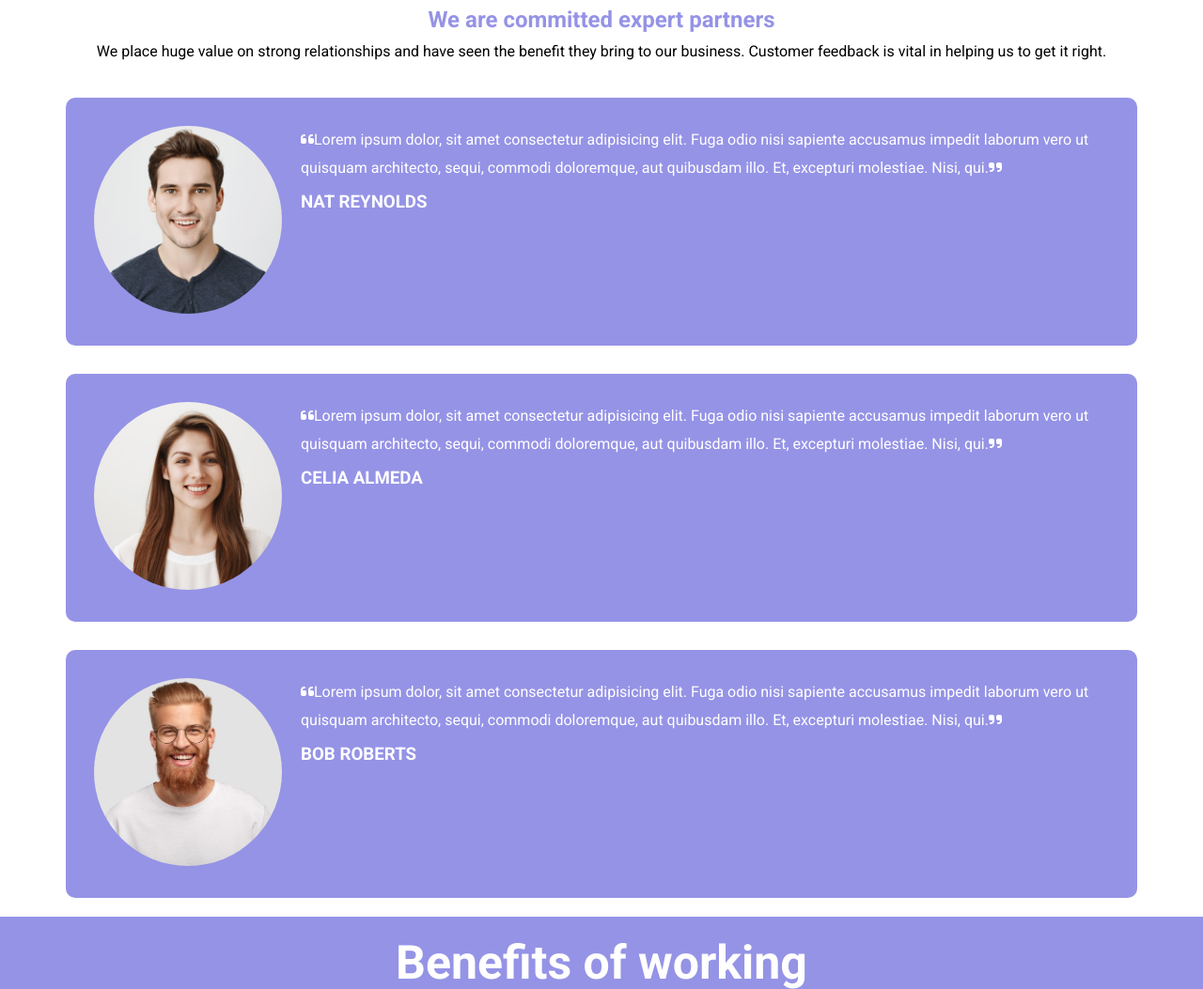
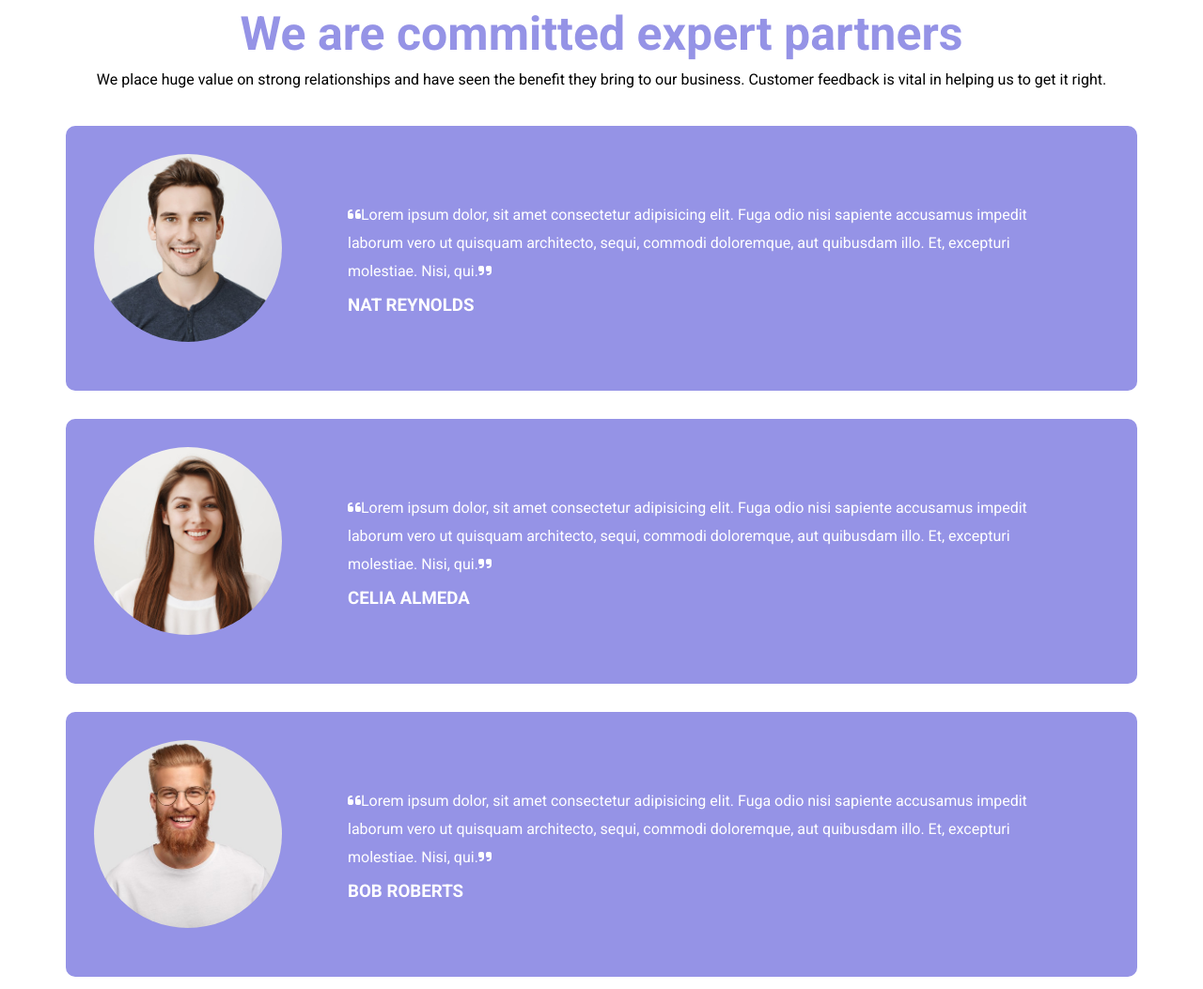
Before and after one commit to pierobramanti/htmlcss-responsive-layout, a plain HTML site: page index.html in a window 1280 px wide. Shown: the part 1660-2713 px from the top of the page at 94% size. Drawn offline with Linux system fonts and the light colour scheme; a web font is replaced by a local one.

Commit message:
[UPD] inserted detayls

```diff
--- a/css/style.css
+++ b/css/style.css
@@ -4,10 +4,12 @@
     box-sizing: border-box;
 }
 
+
 /* BODY */
 
 body{
     font-family: "Roboto";
+
 }
 
 
@@ -316,4 +318,8 @@ body{
         position: absolute;
         bottom: 2px;
     }
+
+    .testimonial-quote{
+        padding: 50px 50px;
+    }
 }
--- a/index.html
+++ b/index.html
@@ -14,7 +14,7 @@
 <body>
  <!-- HEADER -->
    <header class="bg-color-blue">
-        <div class="container-h">
+        <div class="container-h ">
             <div class="row">
                 <div class="col-header flex start padding-20">
                     <div class="content-h flex align-items-center">
@@ -122,7 +122,7 @@
             <div class="col-100 mg-top-30">
                 <div class="content text-align-center mg-0">
                         <h3 class="margin-10">TESTIMONIALS</h3>
-                        <h2 class="margin-10 color-violet">We are committed expert partners</h2>
+                        <h2 class="margin-10 color-violet size-50">We are committed expert partners</h2>
                         <p class="margin-10">We place huge value on strong relationships and have seen the benefit they bring to our business. Customer feedback is vital in helping us to get it right.</p>
                 </div>
             </div>
@@ -131,7 +131,7 @@
                     <div class="pic-testimonial margin-10">
                         <img src="./img/testimonial1.jpg" alt="testimonial1">
                     </div>
-                    <div>
+                    <div class="testimonial-quote">
                     <p class="color-white margin-10 line-height"><i class="fa-solid fa-quote-left"></i>Lorem ipsum dolor, sit amet consectetur adipisicing
                         elit. Fuga odio nisi sapiente accusamus impedit laborum vero ut quisquam architecto, sequi,
                         commodi doloremque, aut quibusdam illo. Et, excepturi molestiae. Nisi, qui.<i class="fa-solid fa-quote-right"></i></p>
@@ -144,7 +144,7 @@
                     <div class="pic-testimonial margin-10">
                         <img src="./img/testimonial2.jpg" alt="testimonial2">
                     </div>
-                    <div>
+                    <div class="testimonial-quote">
                     <p class="color-white margin-10 line-height"><i class="fa-solid fa-quote-left"></i>Lorem ipsum dolor, sit amet consectetur adipisicing
                         elit. Fuga odio nisi sapiente accusamus impedit laborum vero ut quisquam architecto, sequi,
                         commodi doloremque, aut quibusdam illo. Et, excepturi molestiae. Nisi, qui.<i class="fa-solid fa-quote-right"></i></p>
@@ -157,7 +157,7 @@
                     <div class="pic-testimonial margin-10">
                         <img src="./img/testimonial3.jpg" alt="testimonial3">
                     </div>
-                    <div>
+                    <div class="testimonial-quote">
                     <p class="color-white margin-10 line-height"><i class="fa-solid fa-quote-left"></i>Lorem ipsum dolor, sit amet consectetur adipisicing
                         elit. Fuga odio nisi sapiente accusamus impedit laborum vero ut quisquam architecto, sequi,
                         commodi doloremque, aut quibusdam illo. Et, excepturi molestiae. Nisi, qui.<i class="fa-solid fa-quote-right"></i></p>
@@ -232,7 +232,7 @@
         <div class="row row-flex padding-20">
             <div class="col-100 col-tb-50 mg-top-30">
                 <div class="content padding-30 mg-0">
-                    <h2 class="color-violet margin-10 size-50">About Us</h2>
+                    <h2 class="color-violet margin-10 size-50 padding-20">About Us</h2>
                     <p class="line-height margin-10 padding-20">Sample text. Lorem ipsum dolor, sit amet consectetur adipisicing elit. Iusto, illo maiores
                         maxime eveniet quia repellat fugit, repellendus eum consequatur doloribus nisi, deserunt
                         quos perspiciatis dolores ipsum ea quibusdam officiis voluptatibus!</p>
```
